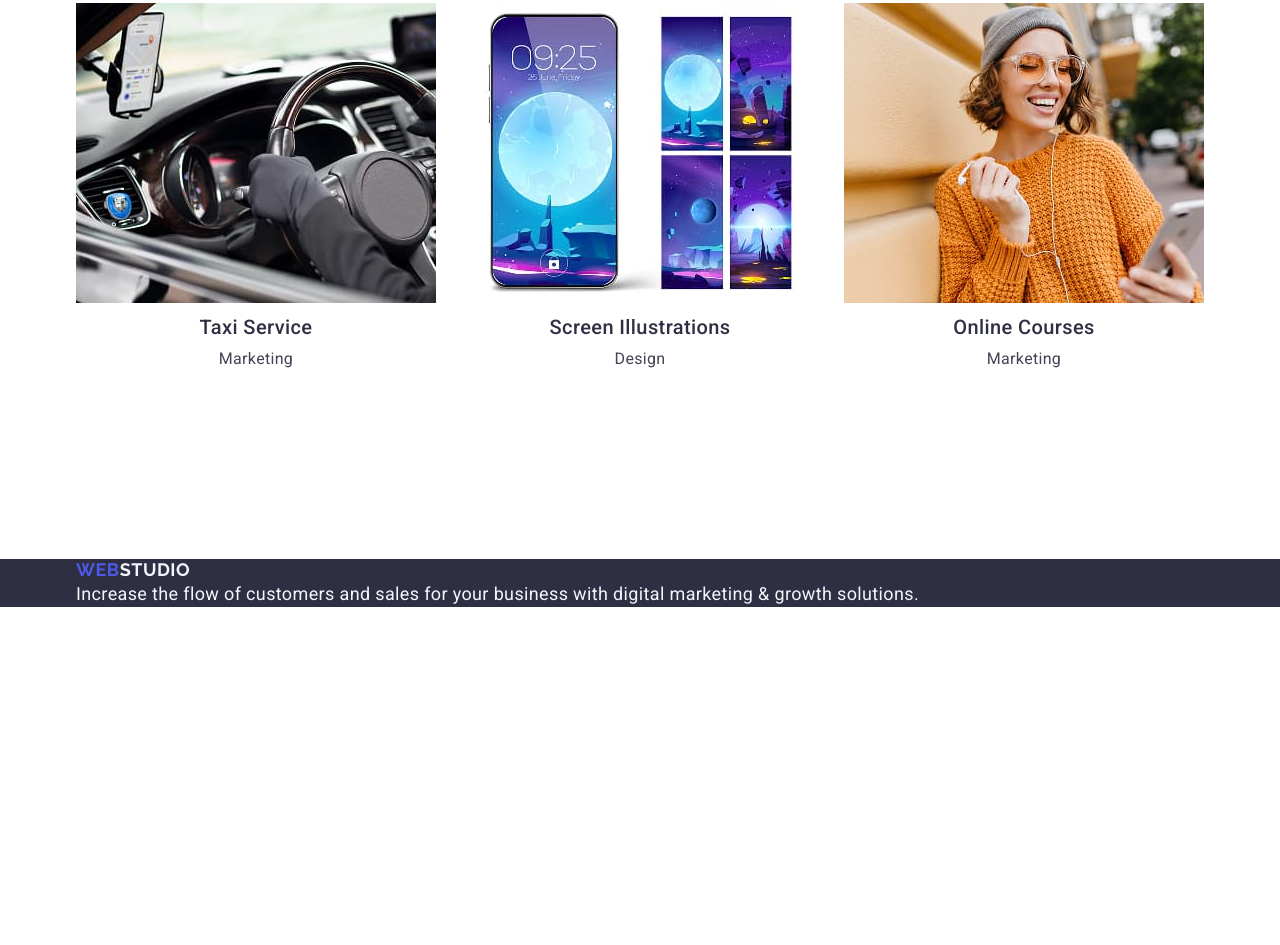
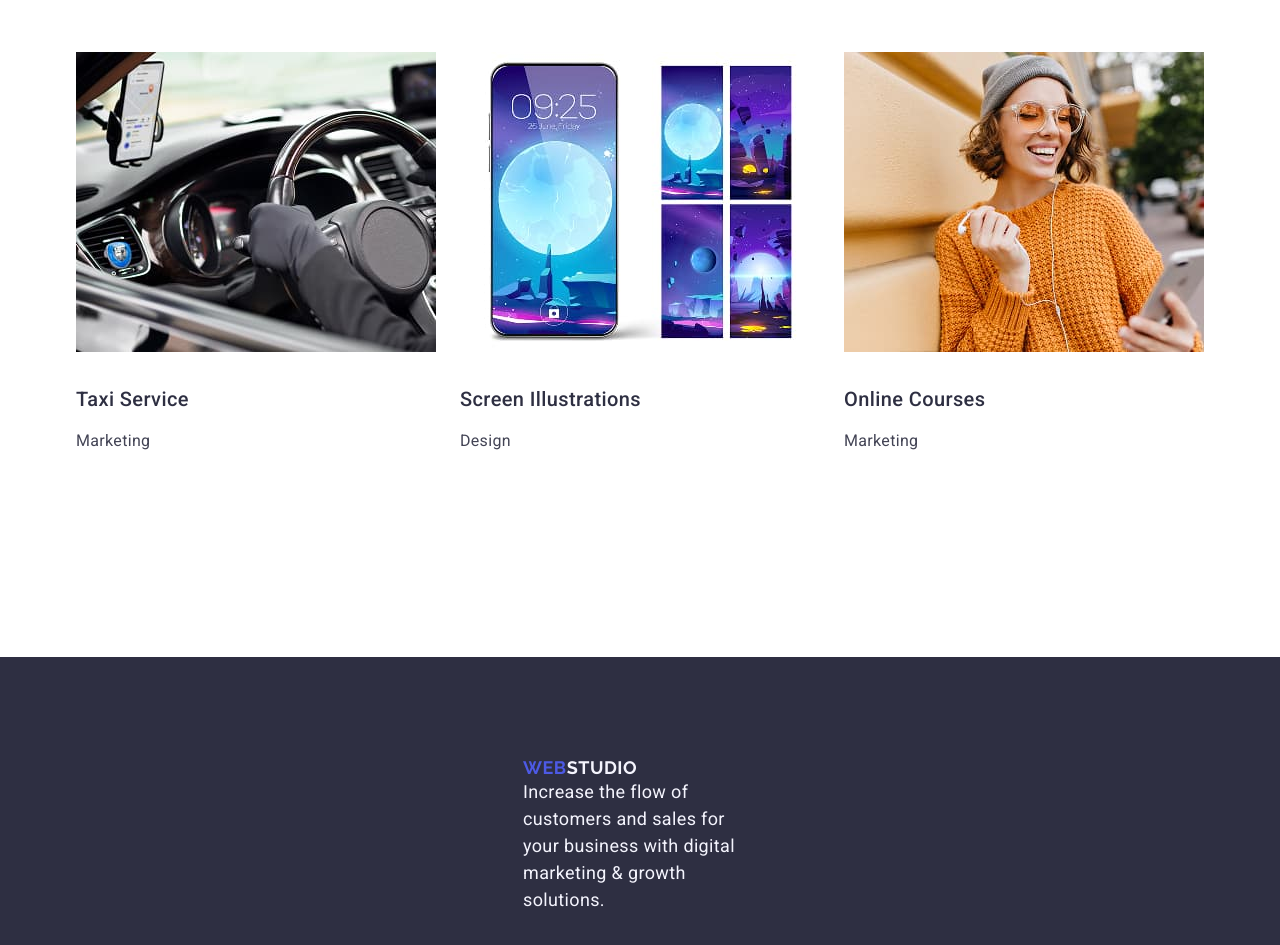
Before and after one commit to Katerynakulik/goit-markup-hw-03, a plain HTML site: page index.html in a window 1280 px wide. Shown: the part 2468-3413 px from the top of the page. Before the commit the page ends 3075 px from the top, so only its background shows below. Drawn offline with nearby package versions, Linux system fonts and the light colour scheme.

Commit message:
footer fertig machen

```diff
--- a/css/styles.css
+++ b/css/styles.css
@@ -317,13 +317,12 @@ p {
 }
 .portfolio-description{
     display: flex;
-    align-items: center;
     justify-content: flex-start;
     flex-direction: column;
-    gap: 8px;
-    margin-top: 12px;
-    margin-bottom: 22px;
-    }
+    gap: 18px;
+    margin-top: 35px;
+    margin-bottom: 38px;
+}
 
 .footer{
     background-color: #2e2f42;
@@ -332,6 +331,11 @@ p {
     line-height: 1.17;
     letter-spacing: 0.03em;
     font-weight: 400;
+    height: 312px;
+    display: flex;
+    justify-content: flex-start;
+    align-items: center;
+    padding: 108px 0;
 }
 .footer .span-studio {
     color: #f4f4fd;
@@ -341,4 +345,13 @@ p {
     line-height: 1.5;
     color: #f4f4fd;
     letter-spacing: 0.02em;
+    display: block;
 }
+.footer-container{
+
+    display: flex;
+    flex-direction: column;
+    width: 264px;
+    height: 112px;
+    text-align: left;
+}
--- a/index.html
+++ b/index.html
@@ -157,7 +157,7 @@
             </section>
         </main>
         <footer class="footer">
-            <div class="container">
+            <div class="container footer-container">
             <a class="logo" href="./index.html">Web<span class="span-studio">Studio</span></a>
             <p class="footer-text">
                 Increase the flow of customers and sales for your business with digital marketing & growth solutions.
```
